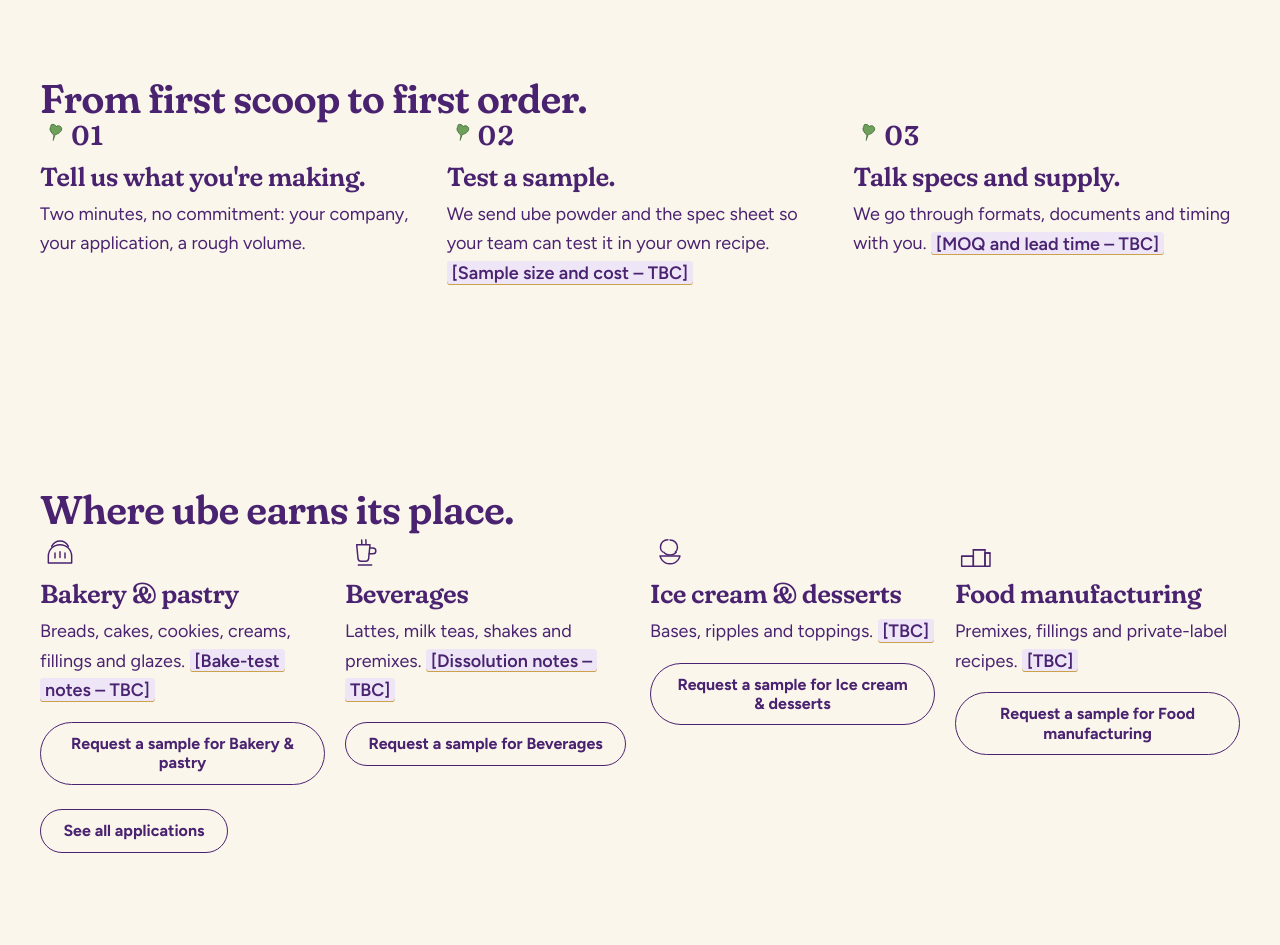
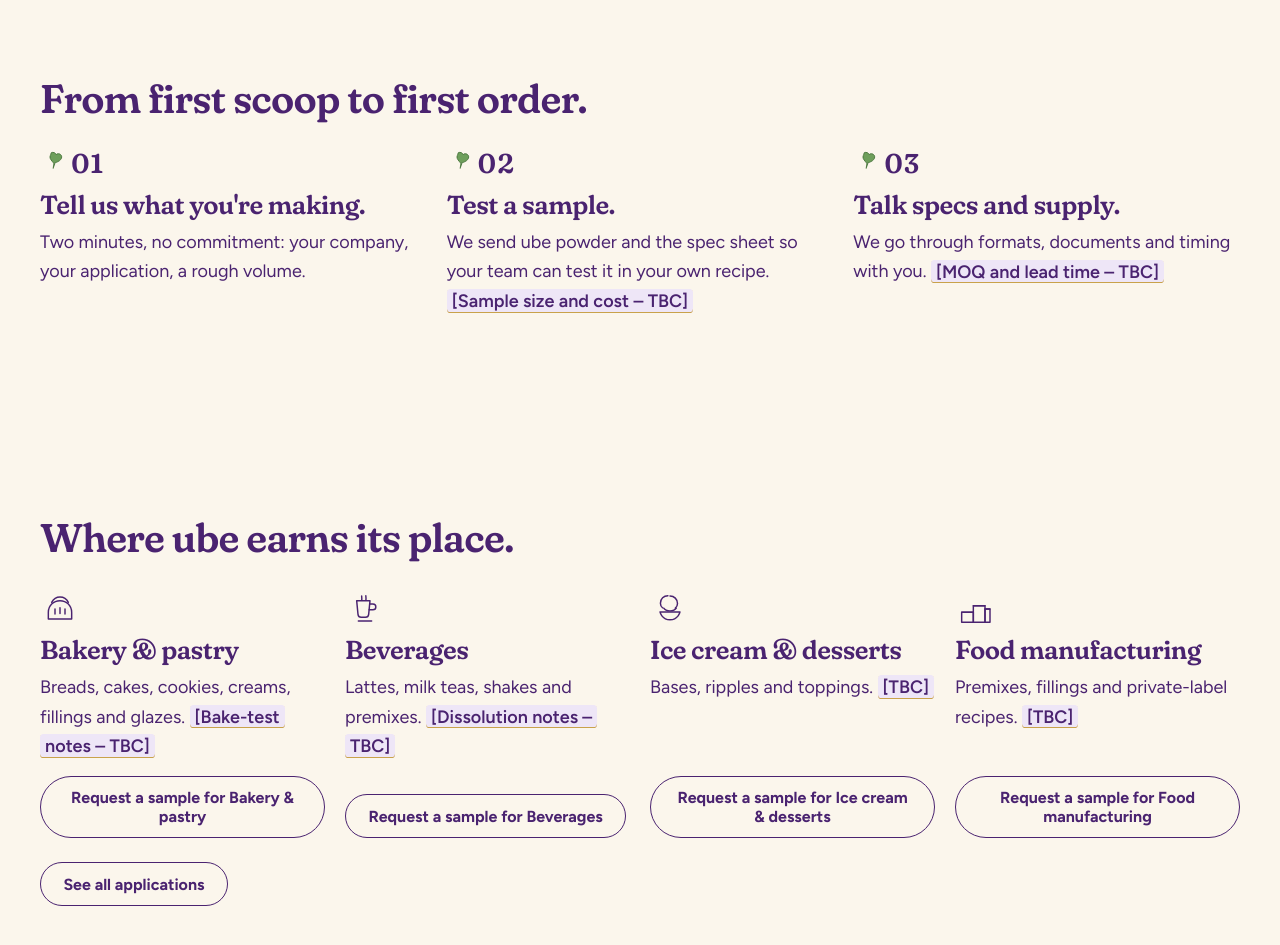
Before and after one commit to monsibits/site-ub-demo, a plain HTML site: page index.html in a window 1280 px wide. Shown: the part 1120-2065 px from the top of the page. Drawn offline with Linux system fonts and the light colour scheme.

Commit message:
Space the steps heading and align the application card buttons.
The home steps title now has 28px of space beneath it, and sample-request buttons sit at the bottom of each application card so they line up.

```diff
--- a/assets/css/v03.css
+++ b/assets/css/v03.css
@@ -202,6 +202,18 @@
 .apps-grid {
   display: grid;
   gap: 1.25rem;
+  margin-top: 1.75rem; /* 28px under the section H2 */
+}
+
+.app-card {
+  display: flex;
+  flex-direction: column;
+  height: 100%;
+}
+
+.app-card > p:last-child {
+  margin-top: auto;
+  padding-top: 0.85rem;
 }
 
 @media (min-width: 50rem) {
```
